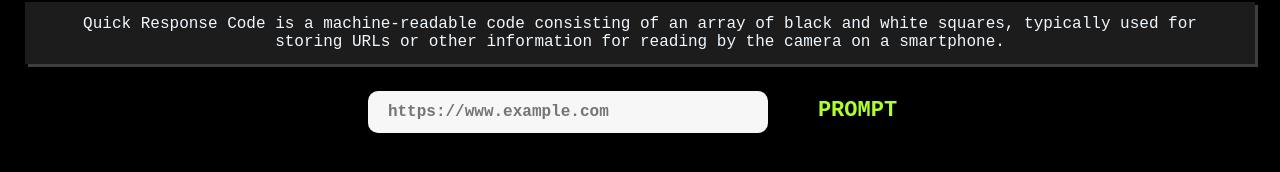
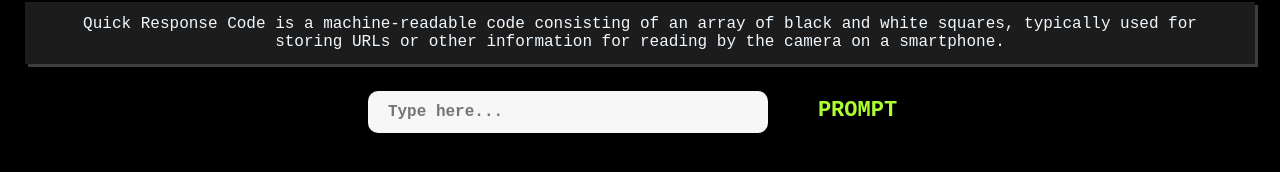
Before and after one commit to sksuraj17/qrcode-generator, a React (Vite) app: page / in a window 1280 px wide. Shown: the part 136-308 px from the top of the page. Built offline with nearby package versions, Linux system fonts and the light colour scheme.

Commit message:
New Updates

```diff
--- a/src/App.jsx
+++ b/src/App.jsx
@@ -20,7 +20,7 @@
         <h1>QR-CODE GENERATOR</h1>
         <p id='para'>Quick Response Code is a machine-readable code consisting of an array of black and white squares, typically used for storing URLs or other information for reading by the camera on a smartphone.</p>
 
-        <input type="text" placeholder="https://www.example.com"
+        <input type="text" placeholder="Type here..."
           value={url}
           onChange={(evt) => setUrl(evt.target.value)}/>
 
```
